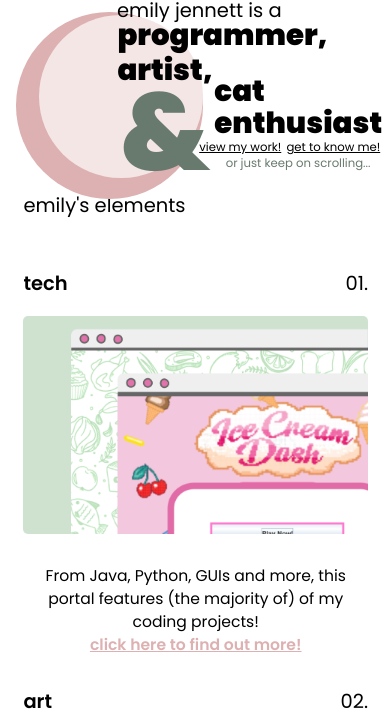
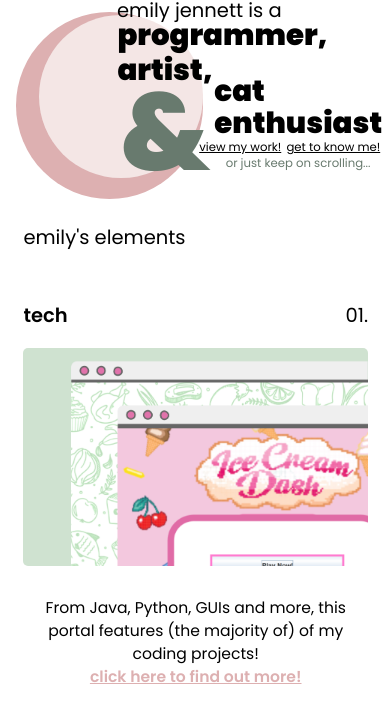
Before and after one commit to emjennett/emjennett.github.io, a plain HTML site: page index.html in a window 390 px wide. Shown: the part 83-801 px from the top of the page. Drawn offline with nearby package versions, Linux system fonts and the light colour scheme.

Commit message:
small ui fix

```diff
--- a/htmlpractice.css
+++ b/htmlpractice.css
@@ -934,6 +934,10 @@ h6 {
     font-size: 4vw;
   }
 
+  #titlebigger {
+    padding-top: 35px;
+  }
+
   #titlebigger p {
     font-size: 5vw;
   }
```
